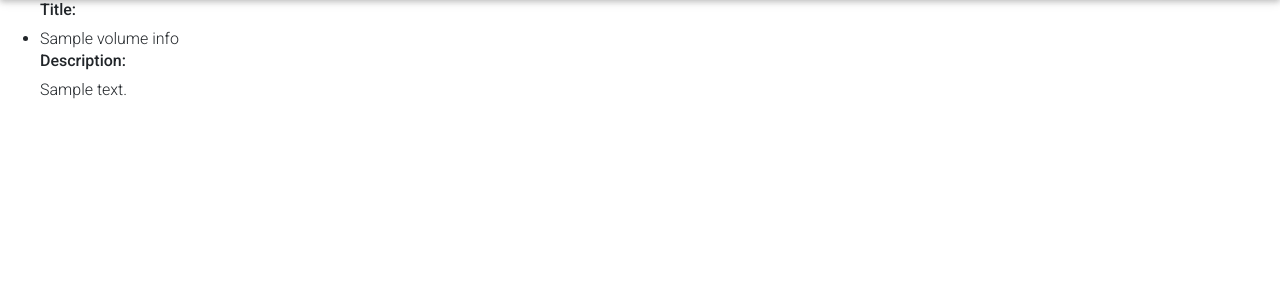
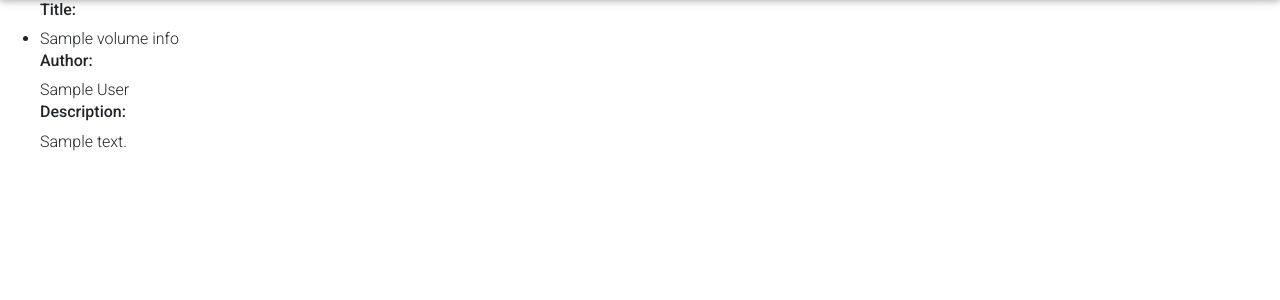
Before and after one commit to Abelyem/MS3-project, a Flask app: template templates/results.html in a window 1280 px wide. Shown: the part 58-358 px from the top of the page. Run offline with Flask 2, Linux system fonts and the light colour scheme; the template is opened without the code that fills it: most values are stand-ins (such as "Sample title", 1, 10 or a date in 2020); some libraries are stand-ins or nearby versions.

Commit message:
Added new line accessing author name (from books API) on any searched information

```diff
--- a/templates/results.html
+++ b/templates/results.html
@@ -3,9 +3,14 @@
 {% for item in data["items"]: %}
 <ul>
 <h6><strong>Title:</strong> </h6><li>{{ item.volumeInfo.title }}
-<h6><strong>Description:</strong> </h6><p>{{ item.volumeInfo.description }}</p><br>
+<h6><strong>Author:</strong> </h6> {{ item.volumeInfo.authors[0] }}
+<h6><strong>Description:</strong> </h6><p>{{ item.volumeInfo.description }}</p>
+<br>
 </li>
 </ul>
 {% endfor %}
 
+
+
+
 {% endblock %}
```
